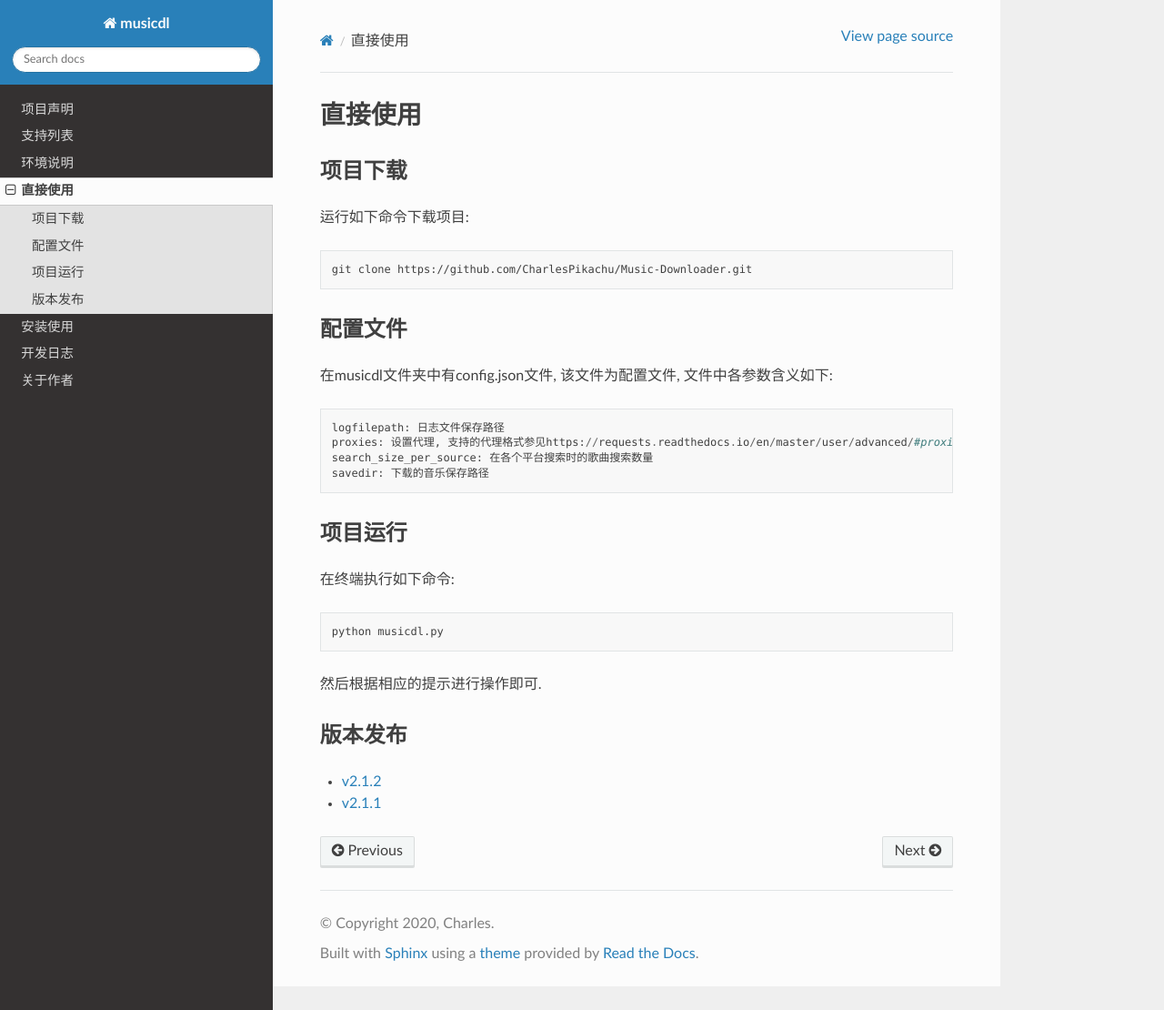
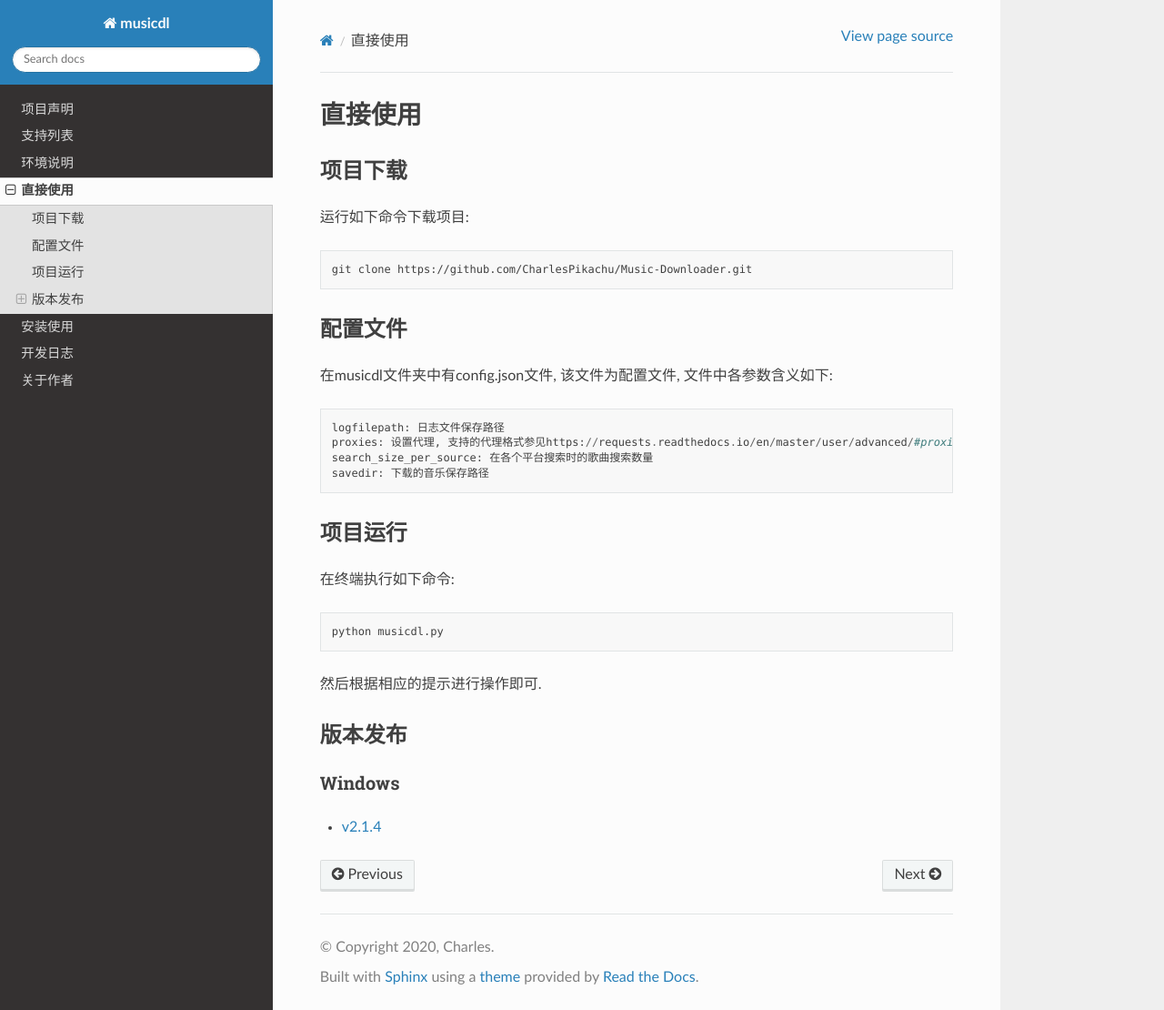
Before and after one commit to CharlesPikachu/musicdl, a Sphinx documentation site: the page built from docs/NONDEVELOPER.md, in a window 1280 px wide and 1110 px high. Shown: the whole window at 91% size. Built offline with Sphinx 7.4.7 and the Read the Docs theme 2.0.0, drawn with Linux system fonts in a browser that asks for light colours.

Commit message:
update docs

```diff
--- a/docs/NONDEVELOPER.md
+++ b/docs/NONDEVELOPER.md
@@ -23,5 +23,5 @@ python musicdl.py
 然后根据相应的提示进行操作即可.
 
 ## 版本发布
-- [v2.1.2](https://github.com/CharlesPikachu/Music-Downloader/releases/download/v2.1.2/musicdl.zip)
-- [v2.1.1](https://github.com/CharlesPikachu/Music-Downloader/releases/download/v2.1.1/musicdl.zip)
+#### Windows
+- [v2.1.4](https://github.com/CharlesPikachu/Music-Downloader/releases/download/v2.1.4/musicdl.zip)
--- a/musicdl/__init__.py
+++ b/musicdl/__init__.py
@@ -1 +1 @@
-__version__ = '2.1.3'
+__version__ = '2.1.4'
```
Also changed, not shown: 1 other file.
